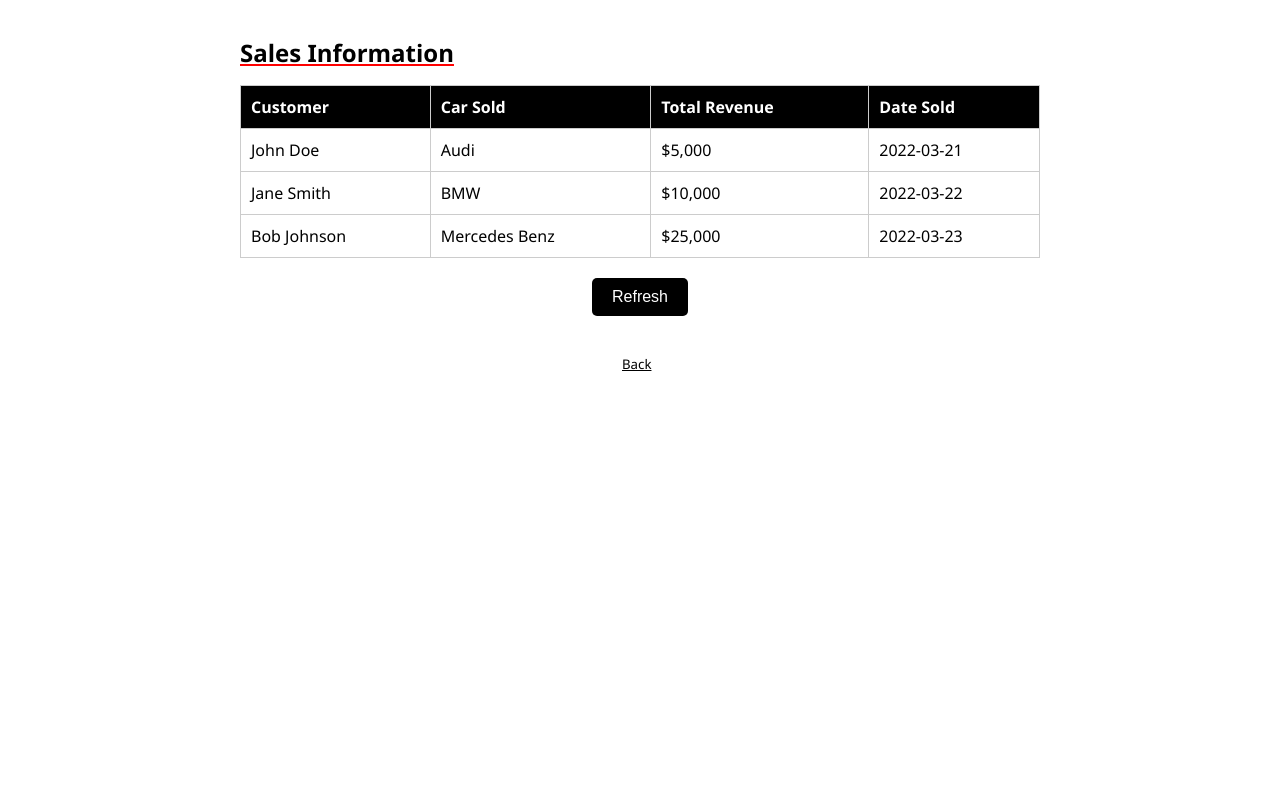
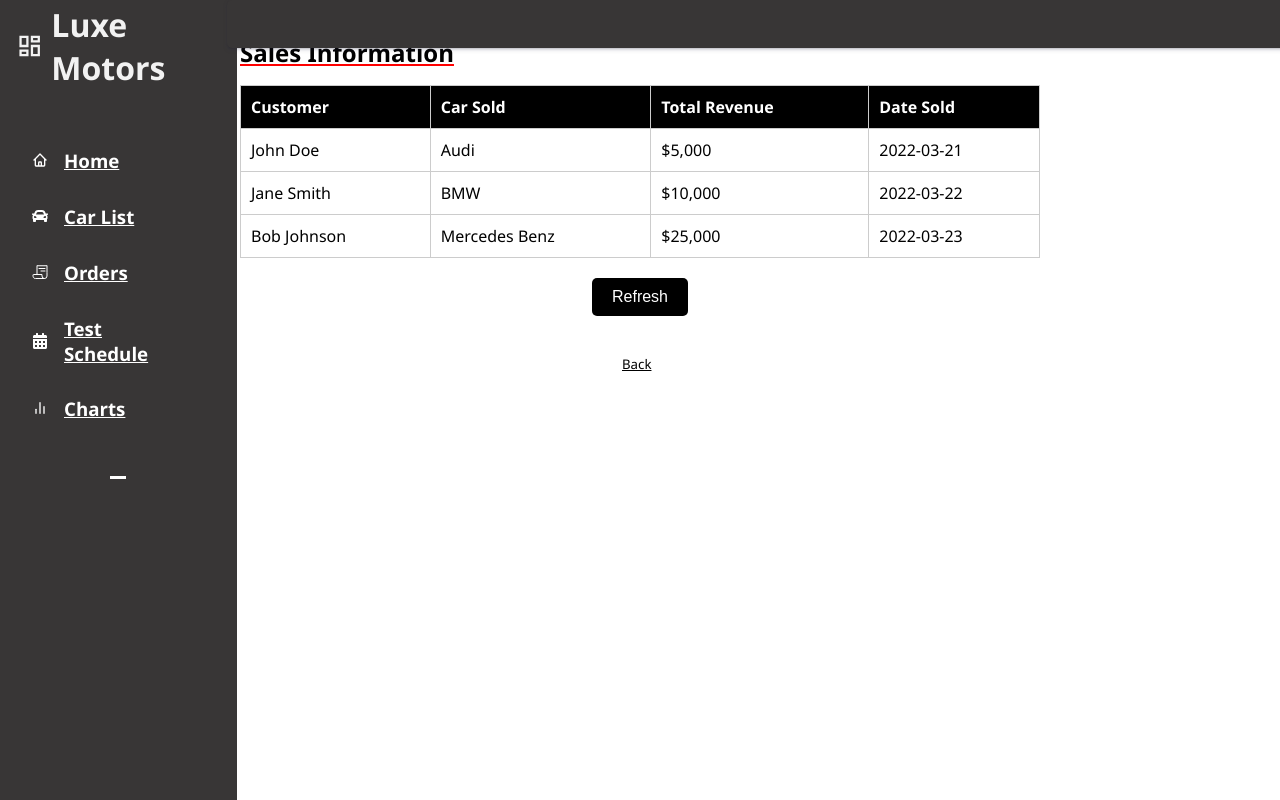
Before and after one commit to bechara-rizk/DealershipTeamOne, a Next.js app: page /dashboard/SalesInfoPage in a window 1280 px wide. Built offline with nearby package versions, Linux system fonts and the light colour scheme.

Commit message:
fixing sales info page

```diff
--- a/src/pages/dashboard/SalesInfoPage.js
+++ b/src/pages/dashboard/SalesInfoPage.js
@@ -1,6 +1,8 @@
 import React, { useState, useEffect } from "react";
 import Link from 'next/link';
 import { IoReceiptOutline } from 'react-icons/io5';
+import Sidebar from '@/components/Sidebars';
+import DashboardNavbar from '@/components/DashboardNavbar';
 
 
 function SalesInfoPage() {
@@ -21,7 +23,7 @@ function SalesInfoPage() {
   }, []);
 
   return (
-    <div className="sales-info-page">
+    <><DashboardNavbar /><Sidebar /><div className="sales-info-page">
       <h1 className="sales-info-heading">Sales Information</h1>
       <table className="sales-info-table">
         <thead>
@@ -51,7 +53,7 @@ function SalesInfoPage() {
           <h6>Back</h6>
         </Link>
       </div>
-    </div>
+    </div></>
   );
 }
 
```
